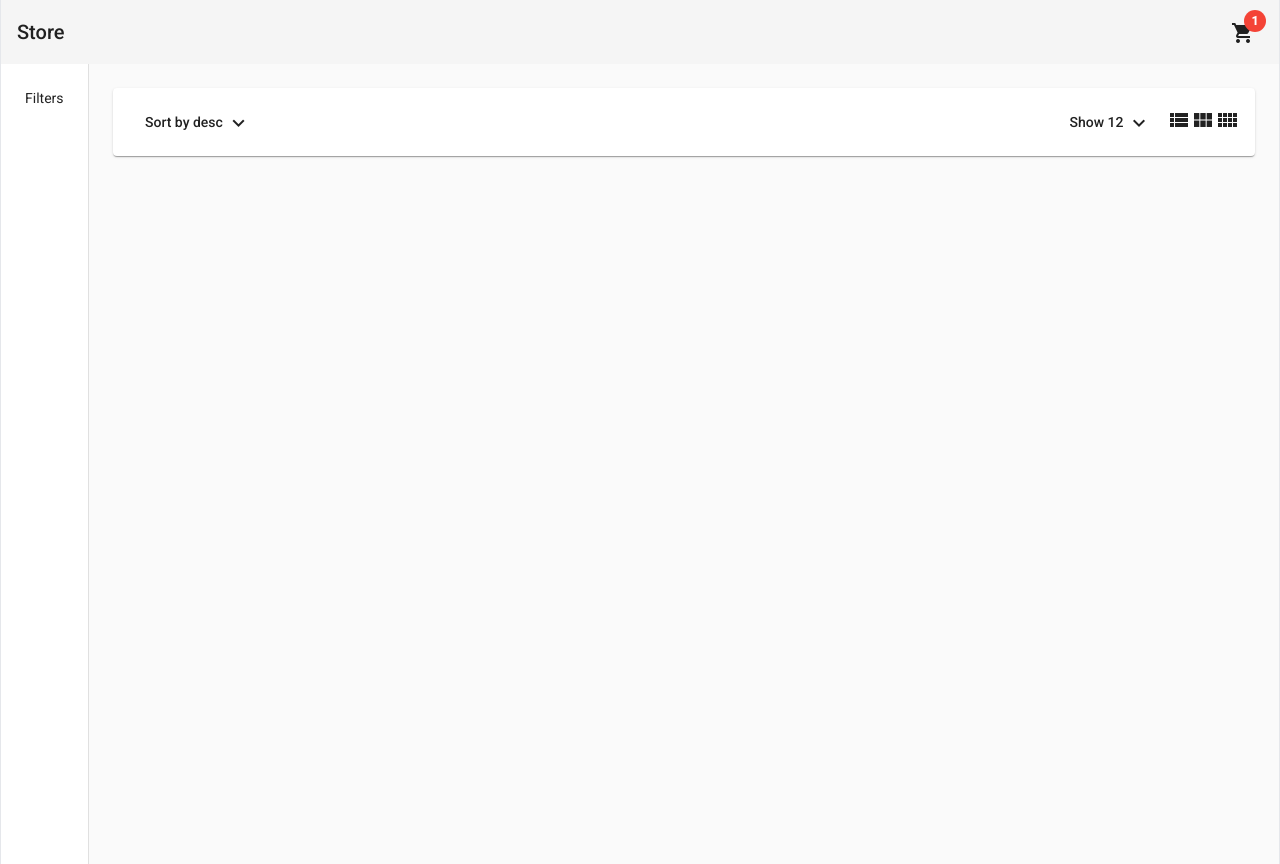
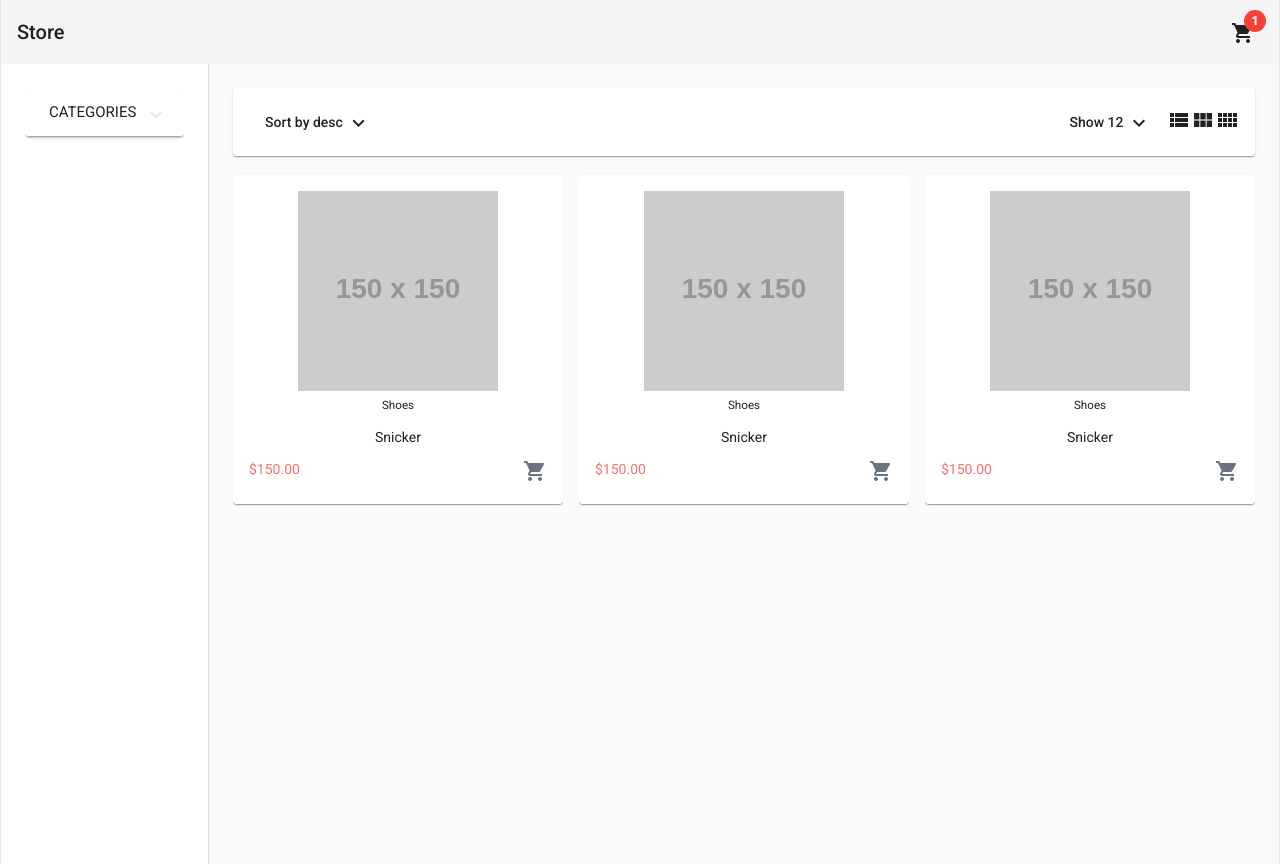
Before and after one commit to dhia-trabelsi/store, an Angular app: page /home in a window 1280 px wide. Built offline with nearby package versions, Linux system fonts and the light colour scheme.

Commit message:
home page completed

```diff
--- a/src/app/app.module.ts
+++ b/src/app/app.module.ts
@@ -20,13 +20,17 @@ import { BrowserAnimationsModule } from '@angular/platform-browser/animations';
 import { HeaderComponent } from './components/header/header.component';
 import { HomeComponent } from './pages/home/home.component';
 import { ProductsHeaderComponent } from './pages/home/components/products-header/products-header.component';
+import { FiltersComponent } from './pages/home/components/filters/filters.component';
+import { ProductBoxComponent } from './pages/home/components/product-box/product-box.component';
 
 @NgModule({
   declarations: [
     AppComponent,
     HeaderComponent,
     HomeComponent,
-    ProductsHeaderComponent
+    ProductsHeaderComponent,
+    FiltersComponent,
+    ProductBoxComponent
   ],
   imports: [
     BrowserModule,
--- a/src/app/components/header/header.component.html
+++ b/src/app/components/header/header.component.html
@@ -24,7 +24,7 @@
                     <mat-icon>remove_shopping_cart</mat-icon>
                 </button>
                 <button routerLink="cart" class="bg-green-600 text-white rounded-full w-9 h-9">
-                    <mat-icon>remove_shopping_cart</mat-icon>
+                    <mat-icon>shopping_cart</mat-icon>
                 </button>
             </div>
         </div>
--- a/src/app/pages/home/home.component.html
+++ b/src/app/pages/home/home.component.html
@@ -1,9 +1,20 @@
 <mat-drawer-container [autosize]="true" class="min-h-full max-w-7xl mx-auto border-x">
     <mat-drawer mode="side" opened class="p-6">
-        <div>Filters</div>
+        <app-filters (showCategory)="onShowCategory($event)"></app-filters>
     </mat-drawer>
     <mat-drawer-content class="p-6">
-        <app-products-header></app-products-header>
+        <app-products-header (columsCountChange)="oncolumsCountChange($event)"></app-products-header>
+        <mat-grid-list gutterSize="16" [cols]="cols" [rowHeight]="rowHeight">
+            <mat-grid-tile>
+                <app-product-box class="w-full" [fullWidthMode]="cols === 1"></app-product-box>
+            </mat-grid-tile>
+            <mat-grid-tile>
+                <app-product-box class="w-full" [fullWidthMode]="cols === 1"></app-product-box>
+            </mat-grid-tile>
+            <mat-grid-tile>
+                <app-product-box class="w-full" [fullWidthMode]="cols === 1"></app-product-box>
+            </mat-grid-tile>
+        </mat-grid-list>
     </mat-drawer-content>
 
 </mat-drawer-container>
--- a/src/app/pages/home/home.component.ts
+++ b/src/app/pages/home/home.component.ts
@@ -1,5 +1,5 @@
 import { Component, OnInit } from '@angular/core';
-
+const ROWS_HEIGHT: { [id:number]: number } = {1: 400,3: 335, 4: 350};
 @Component({
   selector: 'app-home',
   templateUrl: './home.component.html',
@@ -7,10 +7,21 @@ import { Component, OnInit } from '@angular/core';
   ]
 })
 export class HomeComponent implements OnInit {
+  cols = 3;
+  rowHeight = ROWS_HEIGHT[this.cols];
+  category: string | undefined;
 
   constructor() { }
 
   ngOnInit(): void {
   }
 
+  oncolumsCountChange(colsNum: number): void{
+    this.cols = colsNum;
+    this.rowHeight = ROWS_HEIGHT[this.cols];
+  }
+  onShowCategory(newCategory: string):void{
+    this.category = newCategory;
+  }
+
 }
```
